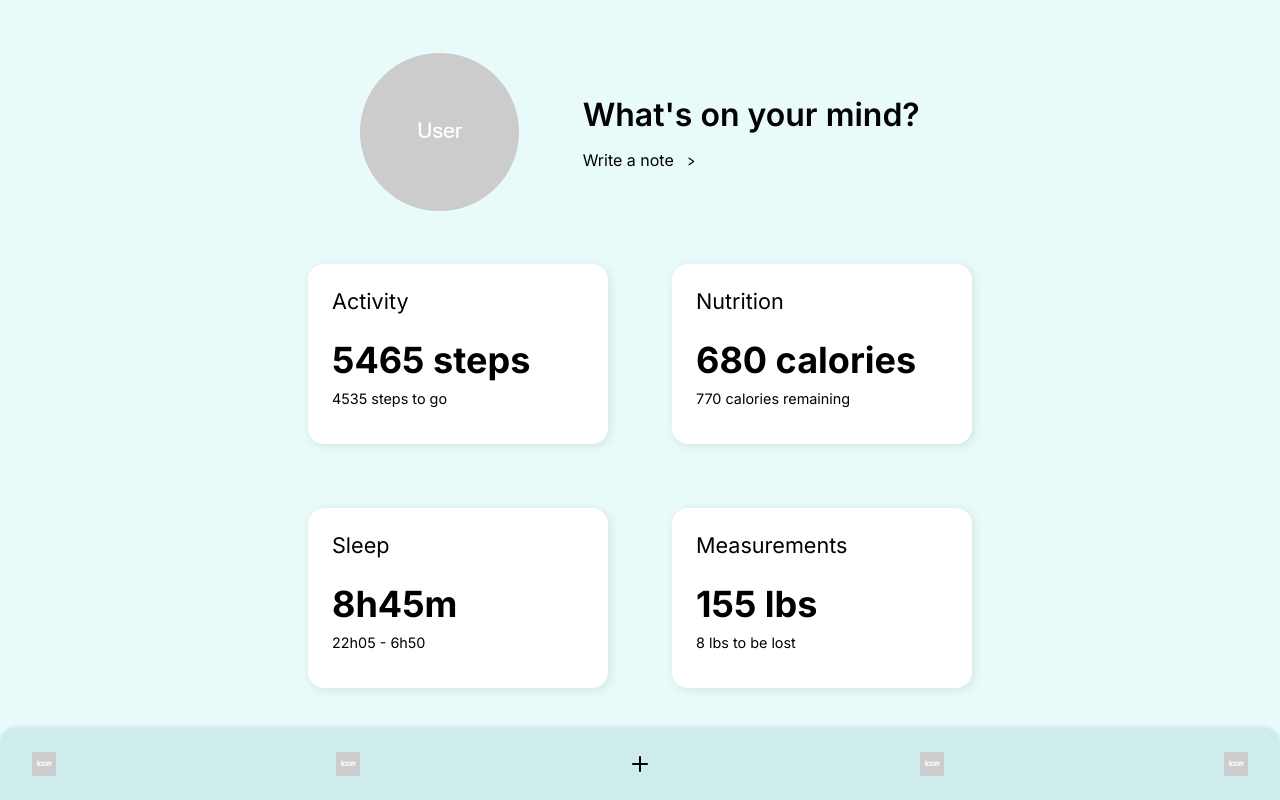
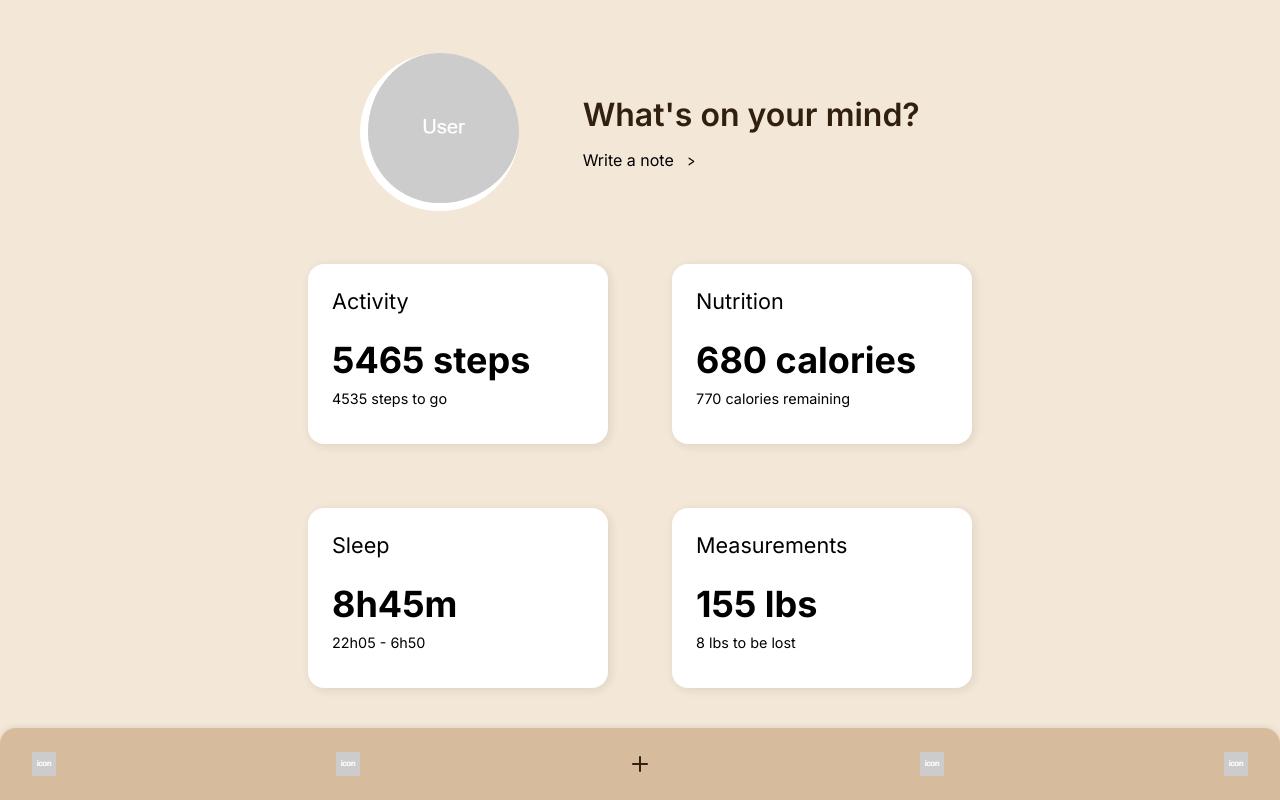
Before and after one commit to xshujo/betterment, a plain HTML site: page prototype/index.html in a window 1280 px wide. Drawn offline with Linux system fonts and the light colour scheme.

Commit message:
Changed color palette

```diff
--- a/prototype/style.css
+++ b/prototype/style.css
@@ -1,7 +1,9 @@
-/* :root {
-    --gradiant: linear-gradient(135deg, rgba(221, 249, 228, 1) 0%, rgba(221, 241, 249, 1) 100%);
-    --title: #002f35;
-} */
+:root {
+    --accent1: rgb(48, 32, 13);
+    --accent2: rgb(214, 188, 156);
+    --accent3: rgb(243, 231, 216);
+    --shadow: rgba(48, 32, 13, 0.1);
+}
 
 * {
     box-sizing: border-box;
@@ -20,7 +22,7 @@ a {
 }
 
 body {
-    background-color: rgb(232, 250, 249);
+    background-color: var(--accent3);
     display: flex;
     flex-direction: column;
     align-items: center;
@@ -37,6 +39,8 @@ header {
 
 header img {
     max-height: 60%;
+    border-bottom: 0.5rem solid white;
+    border-left: 0.5rem solid white;
     border-radius: 50%;
 }
 
@@ -49,6 +53,7 @@ header div {
 header div h1 {
     font-size: clamp(1.5rem, 1.1429rem + 1.7857vw, 2rem);
     font-weight: 600;
+    color: var(--accent1);
 }
 
 header div p {
@@ -63,7 +68,6 @@ header div p span {
 main {
     width: 100%;
     min-height: 67svh;
-    /* background-color: red; */
     padding: 0 5vw 7rem 5vw;
     display: flex;
     flex-direction: column;
@@ -72,7 +76,7 @@ main {
 
 main section.category {
     background-color: white;
-    box-shadow: 2px 2px 10px rgba(5, 58, 56, 0.1);
+    box-shadow: 2px 2px 10px var(--shadow);
     border-radius: 1rem;
     padding: 1.5rem;
     display: flex;
@@ -97,8 +101,8 @@ section.category p {
 
 footer {
     width: 100%;
-    background-color: rgb(205, 236, 235);
-    box-shadow: 0 -1px 5px rgba(5, 58, 56, 0.1);
+    background-color: var(--accent2);
+    box-shadow: 0 -1px 5px var(--shadow);
     border-top-right-radius: 1rem;
     border-top-left-radius: 1rem;
     padding: 1.5rem 2rem;
@@ -125,7 +129,7 @@ input#add-post+label {
 input#add-post+label span {
     width: 1rem;
     height: 2px;
-    background-color: #000000;
+    background-color: var(--accent1);
     border-radius: 2px;
     position: absolute;
 }
```
